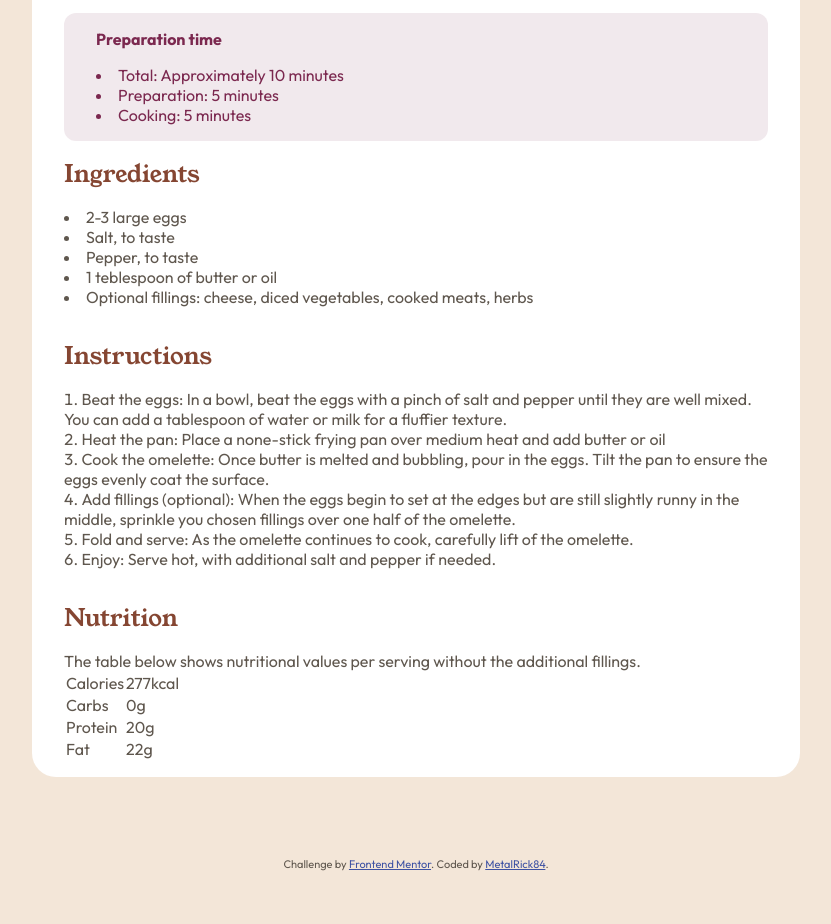
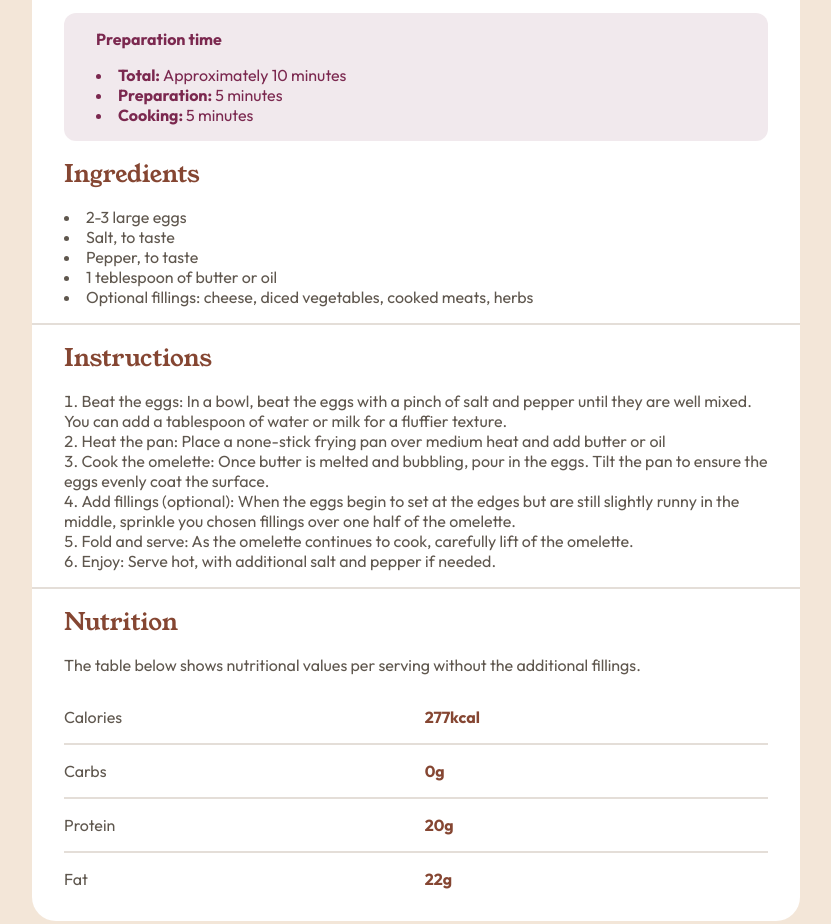
Before and after one commit to MetalRick84/FEM-recipe-page, a plain HTML site: page index.html in a window 1280 px wide. Shown: the part 568-1492 px from the top of the page, without its empty margins (224-1055 px from the left). Before the commit the page ends 1439 px from the top, so only its background shows below. Drawn offline with Linux system fonts and the light colour scheme.

Commit message:
styling nutrition table

```diff
--- a/index.html
+++ b/index.html
@@ -38,21 +38,21 @@
       <h2 class="heading-purple"> Preparation time </h2>
         <ul>
           <li>
-            <span>Total: </span>
+            <span class="fw-bold">Total: </span>
             <span>Approximately 10 minutes</span>
           </li>
           <li>
-            <span>Preparation: </span>
+            <span class="fw-bold">Preparation: </span>
             <span>5 minutes</span>
           </li>
           <li>
-            <span>Cooking: </span>
+            <span class="fw-bold">Cooking: </span>
             <span>5 minutes</span>
           </li>
         </ul>
     </section>
 
-    <section class="container">
+    <section class="container bottom-line">
       <h2 class="heading">Ingredients</h2>
       <ul>
         <li>2-3 large eggs</li>
@@ -63,7 +63,7 @@
       </ul>
     </section>
 
-    <section class="container">
+    <section class="container bottom-line">
       <h2 class="heading">Instructions</h2>
       <ol>
         <li>
@@ -99,22 +99,22 @@
     <section class="container">
       <h2 class="heading">Nutrition</h2>
       <p>The table below shows nutritional values per serving without the additional fillings.</p>
-      <table>
-        <tr>
+      <table id="nutritionTable">
+        <tr class="bottom-line">
           <td>Calories</td>
-          <td>277kcal</td>
+          <td class="text-brown-bold">277kcal</td>
         </tr>
-        <tr>
+        <tr class="bottom-line">
           <td>Carbs</td>
-          <td>0g</td>
+          <td class="text-brown-bold">0g</td>
         </tr>
-        <tr>
+        <tr class="bottom-line">
           <td>Protein</td>
-          <td>20g</td>
+          <td class="text-brown-bold">20g</td>
         </tr>
         <tr>
           <td>Fat</td>
-          <td>22g</td>
+          <td class="text-brown-bold">22g</td>
         </tr>
       </table>
     </section>
--- a/style.css
+++ b/style.css
@@ -92,6 +92,8 @@ ul, ol {
 
 /*************** CLASSES *************/
 
+/* fonts */
+
 .fw-bold {
     font-weight: var(--fw-bold);
 }
@@ -107,6 +109,8 @@ ul, ol {
     font-family: var(--ff-body);
     font-weight: var(--fw-bold);
 }
+
+/* container */
 
 .container {
     padding: 1rem 2rem;
@@ -126,6 +130,17 @@ ul, ol {
 .container-purple * {
     font-family: var(--ff-body);
     color: var(--clr-rose-800);
+}
+
+/* misc */
+
+.bottom-line {
+    border-bottom: 2px solid var(--clr-stone-150);
+}
+
+.text-brown-bold {
+    color: var(--clr-brown-800);
+    font-weight: var(--fw-bold);
 }
 
 /*************** GERNERAL STYLING *************/
@@ -162,3 +177,16 @@ body {
     font-size: var(--fs-title);
     color: var(--crl-stone-900);
 }
+
+#nutritionTable {
+    width: 100%;
+    border-collapse: collapse;
+    margin-top: var(--size-400);
+}
+
+#nutritionTable tr {
+}
+
+#nutritionTable td {
+    padding-block: var(--size-400);
+}
```
